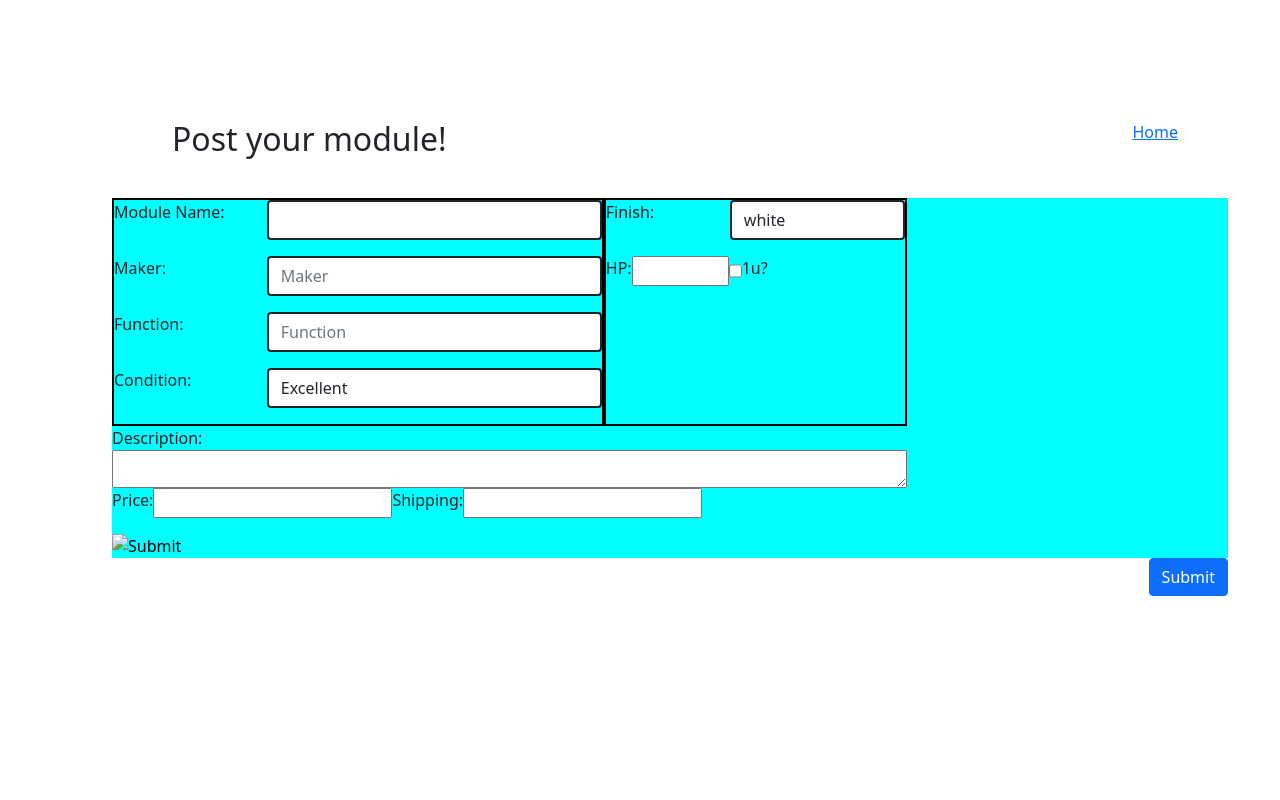
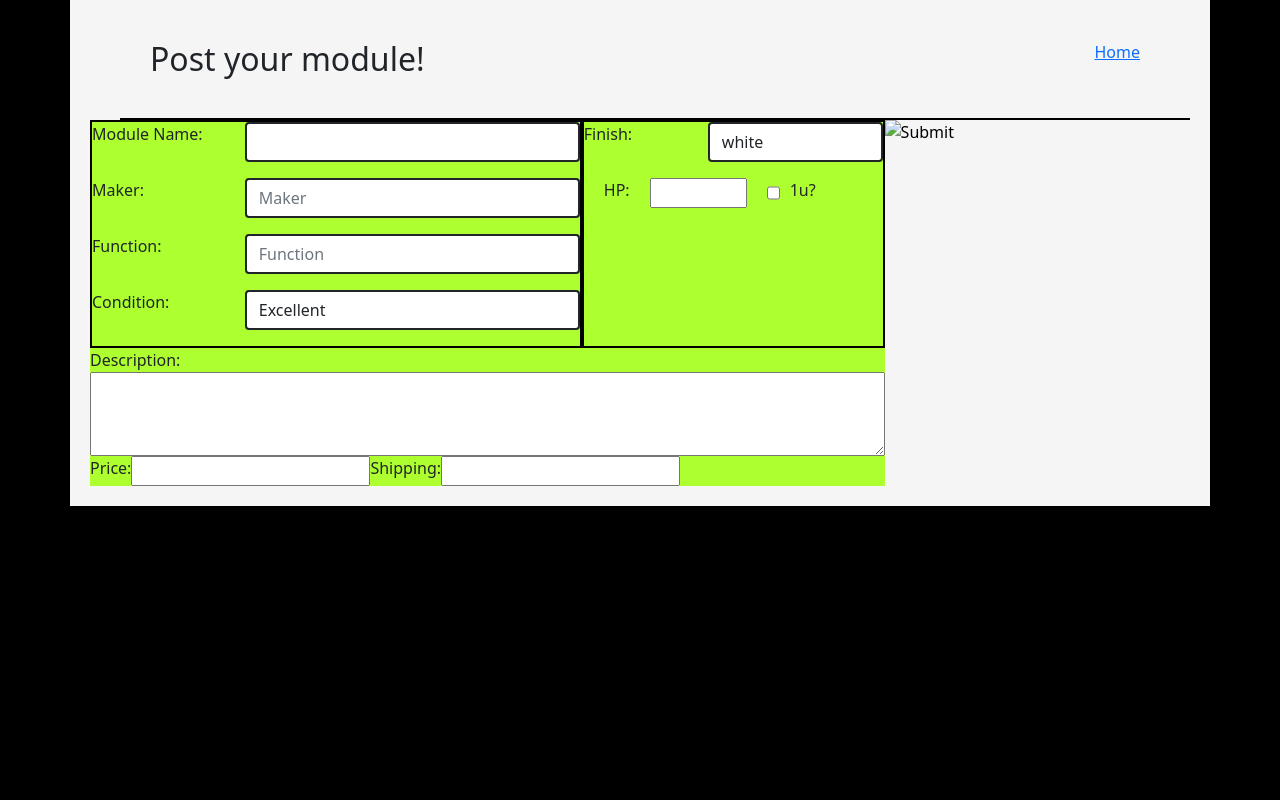
Before and after one commit to JeffGreenlee42/EuroRack-Junction, a Flask app: page /modules/post_module in a window 1280 px wide. Run offline with Flask 3, Linux system fonts and the light colour scheme; the visitor is signed in with stand-in values (Sample User, id 1).

Commit message:
new module page layout looks a little better.. now for uploadinhg a photo

```diff
--- a/flask_app/controllers/controller_modules.py
+++ b/flask_app/controllers/controller_modules.py
@@ -3,6 +3,9 @@ from flask import Flask, render_template, redirect, request, session, flash
 from flask_app.models.model_module import Module
 import os
 import uuid
+
+UPLOAD_FOLDER = 'uploads'
+app.config['UPLOAD_FOLDER'] = UPLOAD_FOLDER
 
 @app.route("/marketplace")
 def modules():
--- a/flask_app/static/css/my_style.css
+++ b/flask_app/static/css/my_style.css
@@ -1,13 +1,23 @@
+html {
+    height: 100%;
+    width: 100%;
+    margin: 0;
+    padding: 0;
+}
+
 body {
-    width: 99%;
-    /* height: 99%; */
+    margin: 0;
+    padding: 0;
+    width: 100%;
+    height: 100%;
+    background-color: black;
 }
 
 .container {
-    /* justify-content: center; */
-    height: 90%;
-    margin: 100px;
-    /* background-color: aqua; */
+    background-color: whitesmoke;
+    height: 100%;
+    width: 100%;
+    padding: 20px;
 }
 
 .error_message {
@@ -23,17 +33,11 @@ body {
     width: 100%;
 }
 
-.recipes_table {
-    width: max-content;
-}
-
 .banner {
-    /* justify-content: space-between; */
-    /* border-bottom: 2px solid black; */
+    border-bottom: 2px solid black;
     margin-left: 30px;
     padding-bottom: 20px;
     padding-top: 20px;;
-
 }
 
 H1 {
@@ -68,27 +72,44 @@ H2 {
     }
 
 .post-entry {
-    background-color: aqua;
+    background-color: greenyellow;
 }
-/* .form-check-input {
-    margin-right: 40px;
+
+.module-attributes {
+    background-color: pink;
+    /* height: 700px;
+    width: 1400px; */
+}
+
+/* .module-attributes-section1 {
+    background-color: brown;
 } */
 
-.module-attributes {
-    width: 100%;
-}
 .module-attributes-left {
     border: 2px solid black;
 }
 .module-attributes-right {
     border: 2px solid black;
+    /* width: 40%;
+    height: 400px; */
+}
+
+.hp-label {
+    margin-left: 20px;
+    margin-right: 20px;
+}
+
+.one_u {
+    margin-left: 20px;
+}
+
+.one_u-label {
+    margin-left: 10px;
 }
 
 
-
-
-.description, .instructions {
-    height: 10ch;
+.description {
+    height: 15ch;
 }
 
 .btn-logout {
--- a/flask_app/templates/new_module.html
+++ b/flask_app/templates/new_module.html
@@ -9,14 +9,15 @@
     <title>Post a Module</title>
 </head>
 <body>
+    <form action="/modules/add_module" method="post" id="module">
         <div class="container d-flex flex-column">
         <div class="banner d-flex flex-row justify-content-between">
             <h2>Post your module!</h2>
-            <div class="actions d-flex flex-row">
+            <div class="actions">
                 <a class="actions-link" href="/marketplace">Home</a>
             </div>
         </div>
-        <div class="error_messages d-flex flex-column justify-content-center">
+        <div class="error_messages">
             {% with messages = get_flashed_messages(category_filter=["module"]) %}
                 {% if messages %}
                     <ul class=flashes>
@@ -27,10 +28,10 @@
                 {% endif %}
             {% endwith %}
         </div>
-        <div class="post-entry d-flex flex-row">
-            <form action="/modules/add_module" method="post" id="module">
-                <div class="mb-3 module-attributes d-flex flex-column">
-                    <div class="module-attributes-section1 d-flex flex-row">
+            <div class="entry d-flex flex-row">
+                <div class="entry-form d-flex flex-row">
+                    <div class="post-entry d-flex flex-column">
+                        <div class="attribues d-flex flex-row">
                             <div class="module-attributes-left d-flex flex-column">
                                 <input type="hidden" name="users_id" id="users_id" value="{{session['user_id']}}">
                                 <div class="mb-3 d-flex flex-row">
@@ -66,16 +67,16 @@
                                     </select>
                                 </div>
                                 <div class="mb-3 d-flex flex-row">
-                                <label for="hp">HP:</label>
-                                <input type="number" name="hp" id="hp" min="2" max="100">
-                                <input type="checkbox" id="1u" name="1u" value="one_u">
-                                <label for="1u">1u?</label>
+                                    <label class="hp-label"for="hp">HP:</label>
+                                    <input class="hp" type="number" name="hp" id="hp" min="2" max="100">
+                                    <input class="one_u" type="checkbox" id="1u" name="1u" value="one_u">
+                                    <label class="one_u-label" for="1u">1u?</label>
                                 </div>
                             </div>
                         </div>
                         <div class="description d-flex flex-column">
                             <label for="description">Description:</label>
-                        <textarea name="description" id="description" cols="30" rows="10"></textarea>
+                            <textarea name="description" id="description" cols="30" rows="50"></textarea>
                             <div class="price-shipping d-flex flex-row">
                                 <label for="price">Price:</label>
                                 <input type="number" id="price" name="price" min="0">
@@ -84,12 +85,75 @@
                             </div>
                         </div>
                     </div>
+                </div>
+                <div class="photo d-flex flex-column">
+                    <input type="image" id="module-photo" name="module-photo">
+                </div>
+            </div>
+        </div>
+    </form>
+</body>
+</html>
+
+        <!--<div class="post-entry d-flex flex-row">
+            <form action="/modules/add_module" method="post" id="module">
+            <div class="module-attributes-left d-flex flex-column">
+                <div class="module-attributes-section1 d-flex flex-row">
+                        <input type="hidden" name="users_id" id="users_id" value="{{session['user_id']}}">
+                        <div class="mb-3 d-flex flex-row">
+                            <label class="form-label" >Module Name:</label>
+                            <input class="form-control" type="text" name="module_name" id="module_name" maxlength="144" value="{{module['module_name']}}">
+                        </div>
+                        <div class="mb-3 d-flex flex-row">
+                            <label class="form-label" for="maker">Maker:</label>
+                            <input class="form-control" type="text" placeholder="Maker" name="maker" id="maker">{{module['maker']}}</input>
+                        </div>
+                        <div class="mb-3 d-flex flex-row">
+                            <label class="form-label" for="function">Function:</label>
+                            <input class="form-control" type="text" placeholder="Function" name="function" id="function">{{module['function']}}</input>
+                        </div>
+                        <div class="condition mb-3 d-flex flex-row">
+                            <label class="form-label" for="condition">Condition:</label>
+                            <select class="form-control condition-select" name="condition" id="condition" form="module">
+                                <option value="white">Excellent</option>
+                                <option value="black">Good</option>
+                                <option value="silver">Fair</option>
+                                <option value="other">Poor</option>
+                            </select>
+                </div>
+                <div class="description d-flex flex-column">
+                            <label for="description">Description:</label>
+                            <textarea name="description" id="description" cols="30" rows="50"></textarea>
+                            <div class="price-shipping d-flex flex-row">
+                                <label for="price">Price:</label>
+                                <input type="number" id="price" name="price" min="0">
+                                <label for="shipping">Shipping:</label>
+                                <input type="number" id="shipping" name="shipping" min="0">
+                            </div>
+                </div>
+                    </div>
+                    <div class="module-attributes-right d-flex flex-column">
+                        <!-- <div class="mb-3 d-flex flex-row">
+                            <label class="form-label" for="finish">Finish:</label>
+                            <select class="form-control" name="finish" id="finish" form="module">
+                                <option value="white">white</option>
+                                <option value="black">black</option>
+                                <option value="silver">silver</option>
+                                <option value="other">other</option>
+                            </select>
+                        </div>
+                        <div class="mb-3 d-flex flex-row">
+                            <label for="hp">HP:</label>
+                            <input type="number" name="hp" id="hp" min="2" max="100">
+                            <input type="checkbox" id="1u" name="1u" value="one_u">
+                            <label for="1u">1u?</label>
+                        </div>
                         <div class="module-photo d-flex flex-column">
                             <input type="image" id="module-photo" name="module-photo">
                         </div>
                     </div>
+                    </div>
+                </div>
                 <button type="submit" class="btn btn-primary align-self-end">Submit</button>
             </form>
-    </div>
-</body>
-</html>
+    </div> -->
```
Lines whose indentation alone changed are shown as unchanged.
